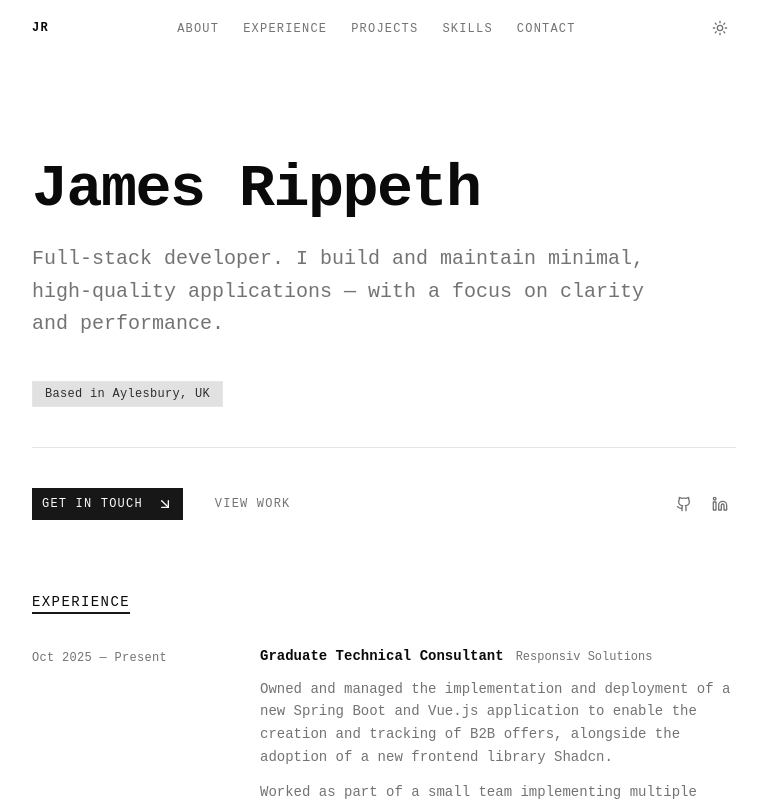
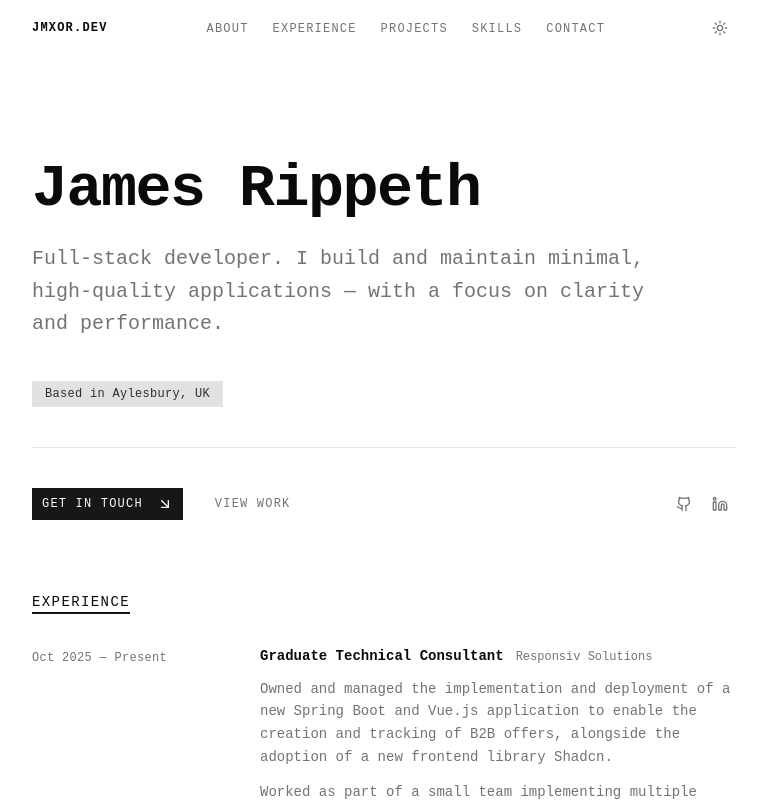
Before and after one commit to jmxor/portfolio, a Vue app: page / in a window 1280 px wide. Shown: the top 801 px of the page, without its empty margins (256-1023 px from the left). Built offline with nearby package versions, Linux system fonts and the light colour scheme; the HTML template or start-up script is replaced by a standard one.

Commit message:
Update header brand

```diff
--- a/src/layouts/default/AppHeader.vue
+++ b/src/layouts/default/AppHeader.vue
@@ -48,7 +48,7 @@ const mode = useColorMode()
         href="#about"
         class="text-xs font-semibold tracking-widest text-foreground uppercase transition-colors hover:text-muted-foreground"
       >
-        JR
+        Jmxor.dev
       </a>
 
       <!-- Nav links — hidden on mobile -->
```
